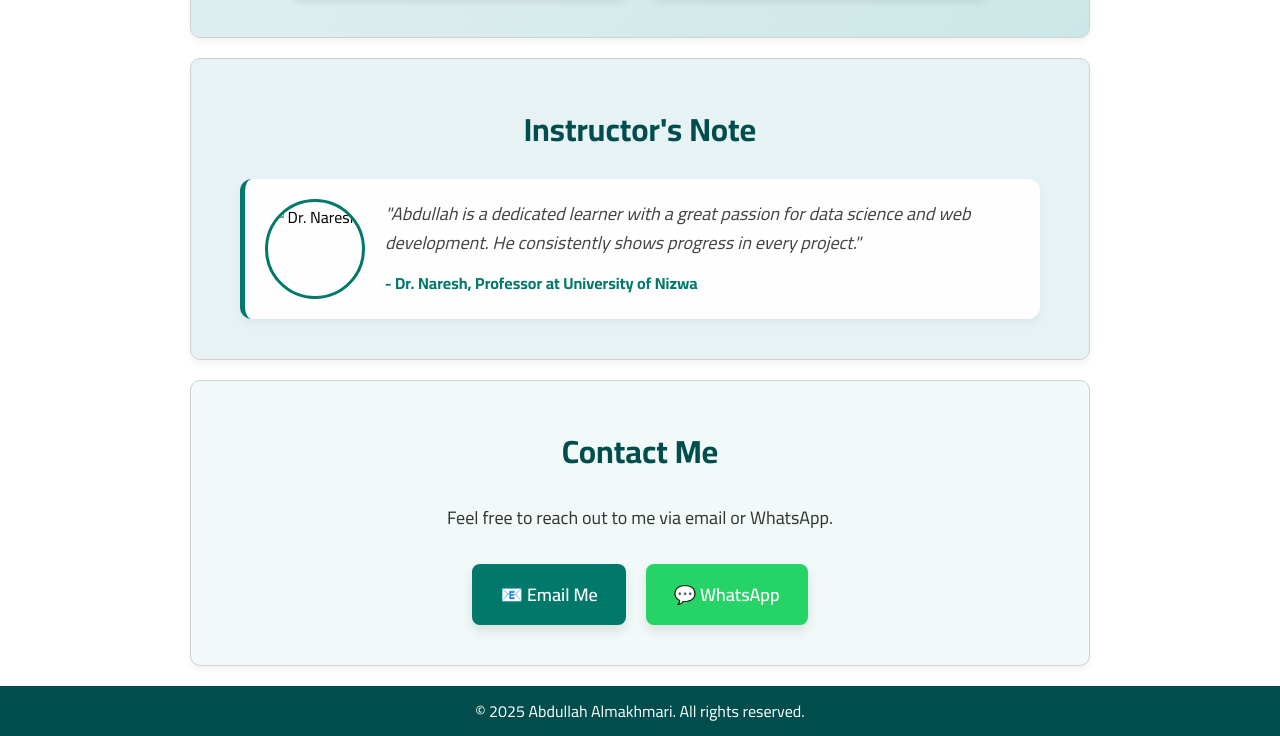
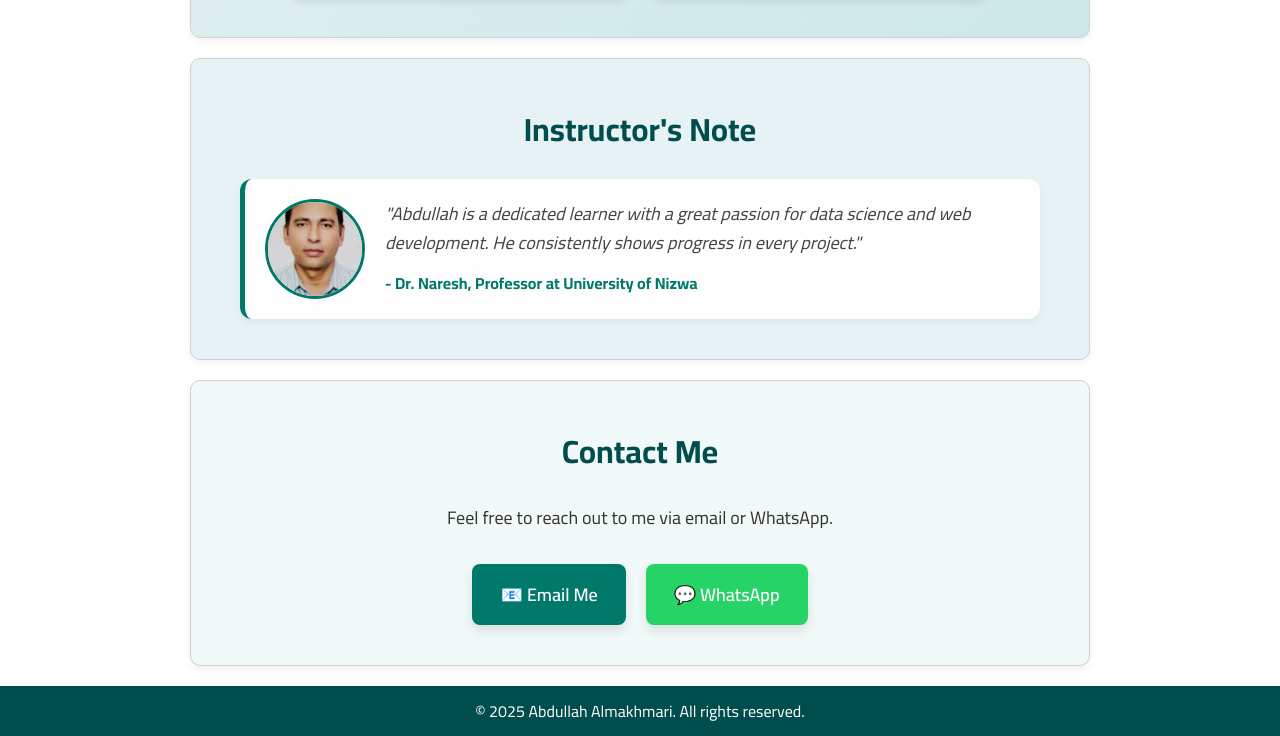
Before and after one commit to abdullah-almakhmari/html-portfolio, a plain HTML site: page index.html in a window 1280 px wide. Shown: the part 1249-1985 px from the top of the page. Drawn offline with Linux system fonts and the light colour scheme.

Commit message:
Update index.html

```diff
--- a/index.html
+++ b/index.html
@@ -61,7 +61,7 @@
 <section id="testimonials">
   <h2 class="section-title">Instructor's Note</h2>
   <div class="testimonial-card">
-    <img src="My project/images/naresh.jpg" alt="Dr. Naresh" class="testimonial-img">
+    <img src="images/naresh.jpg" alt="Dr. Naresh" class="testimonial-img">
     <div class="testimonial-content">
       <p class="testimonial-text">
         "Abdullah is a dedicated learner with a great passion for data science and web development. He consistently shows progress in every project."
```
